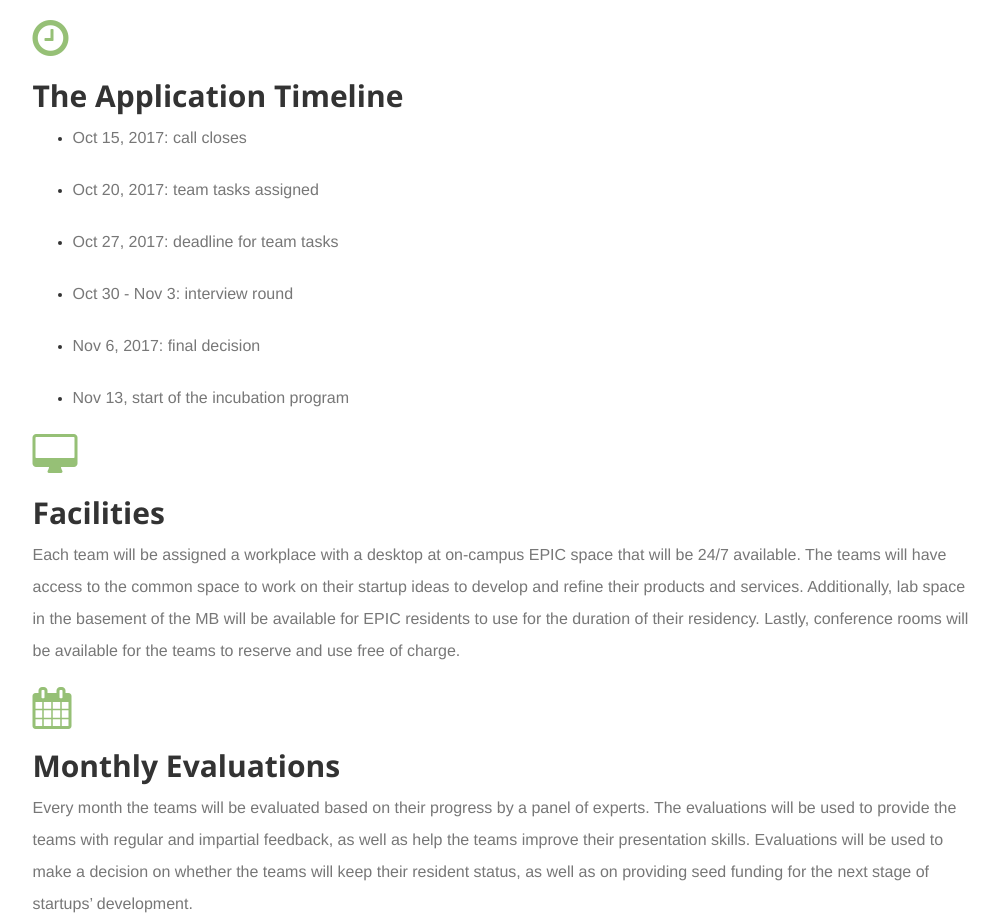
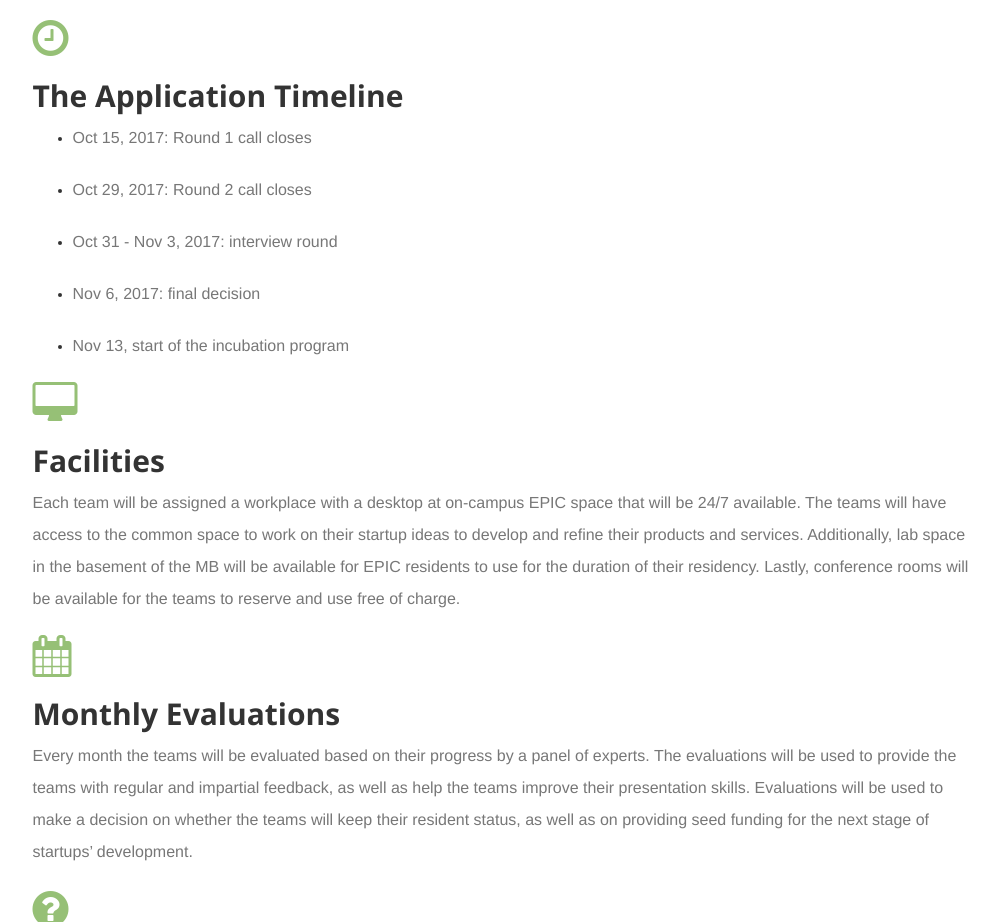
Before and after one commit to epiccenter/epiccenter.github.io, a website: page index.html in a window 1280 px wide. Shown: the part 1735-2657 px from the top of the page, without its empty margins (135-1134 px from the left). Drawn offline with nearby package versions, Linux system fonts and the light colour scheme.

Commit message:
Timeline Changes

```diff
--- a/index.html
+++ b/index.html
@@ -143,22 +143,19 @@
               <h2 class="blog-post-title"><strong>The Application Timeline</strong></h2>
               <ul>
                 <li>
-                <p class="text-muted" style="padding-bottom: 0">Oct 15, 2017: call closes</p>
+                <p class="text-muted" style="padding-bottom: 0">Oct 15, 2017: Round 1 call closes</p>
                 </li>
                 <li>
-                <p class="text-muted" style="padding-bottom: 0">Oct 20, 2017: team tasks assigned</p>
+                <p class="text-muted" style="padding-bottom: 0">Oct 29, 2017: Round 2 call closes</p>
                 </li>
                 <li>
-                <p class="text-muted" style="padding-bottom: 0">Oct 27, 2017: deadline for team tasks</p>
-                </li>
-                <li>
-                <p class="text-muted" style="padding-bottom: 0">Oct 30 - Nov  3: interview round</p>
+                <p class="text-muted" style="padding-bottom: 0">Oct 31 - Nov 3, 2017: interview round</p>
                 </li>
                 <li>
                 <p class="text-muted" style="padding-bottom: 0">Nov 6, 2017: final decision</p>
                 </li>
                 <li>
-                <p class="text-muted">Nov 13, start of the incubation program</p>
+                <p class="text-muted" style="padding-bottom: 0">Nov 13, start of the incubation program</p>
                 </li>
               </ul>
             </div><!-- /.blog-post -->
```
